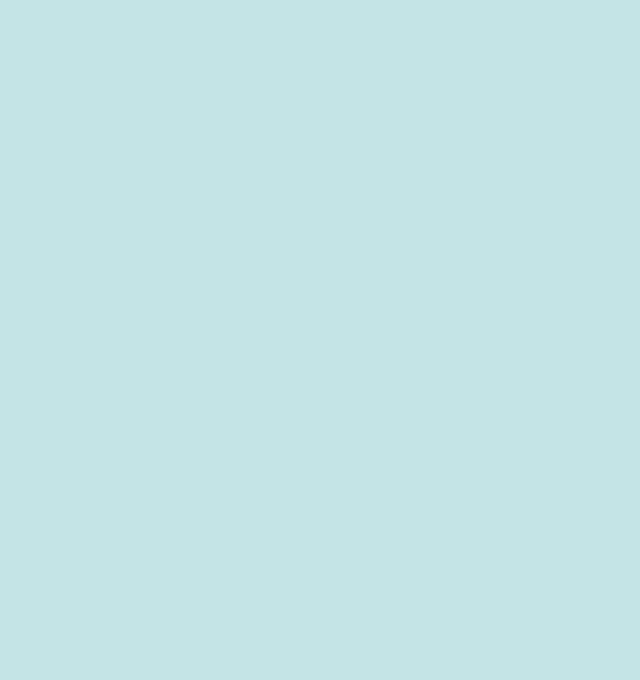
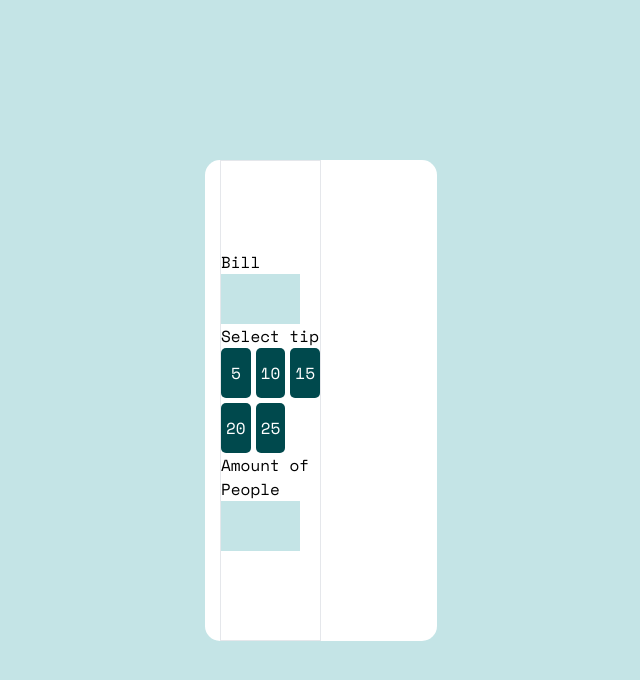
Before and after one commit to nk-on/Tip-Calculator-react, a React (Vite) app: page / in a window 1280 px wide. Shown: the top 680 px of the page, without its empty margins (319-959 px from the left). Built offline with nearby package versions, Linux system fonts and the light colour scheme.

Commit message:
Adding space for displaying calculated data

```diff
--- a/src/App.tsx
+++ b/src/App.tsx
@@ -2,12 +2,12 @@ import { useState } from 'react'
 import reactLogo from './assets/react.svg'
 import viteLogo from '/vite.svg'
 import './App.css'
-
+import Container from './components/container/container'
 function App() {
 
   return (
     <>
-
+      <Container />
     </>
   )
 }
```
